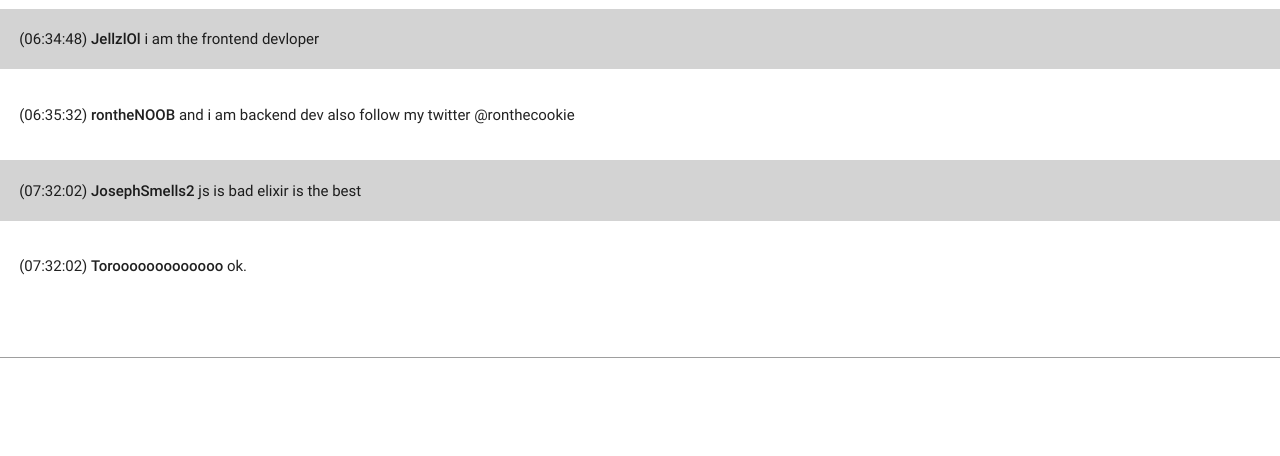
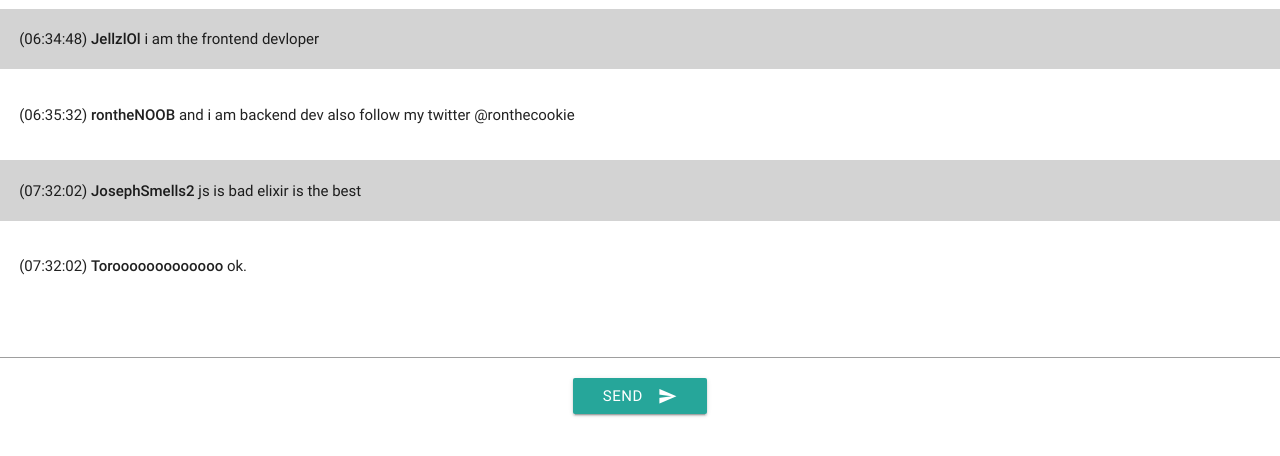
Before and after one commit to lamppostisapeepee/oofchat, a website: page static/index.html in a window 1280 px wide. Shown: the part 94-550 px from the top of the page. Drawn offline with nearby package versions, Linux system fonts and the light colour scheme; no server answers.

Commit message:
add msg send button

```diff
--- a/static/index.html
+++ b/static/index.html
@@ -31,6 +31,7 @@
         </div>
         <div class="sendMessage">
             <input type="text" name="messageToSend" maxlength="200">
+            <button class="btn waves-effect waves-light" type="submit" name="send">Send<i class="material-icons right">send</i></button>
         </div>
     </body>
 </html>
```
